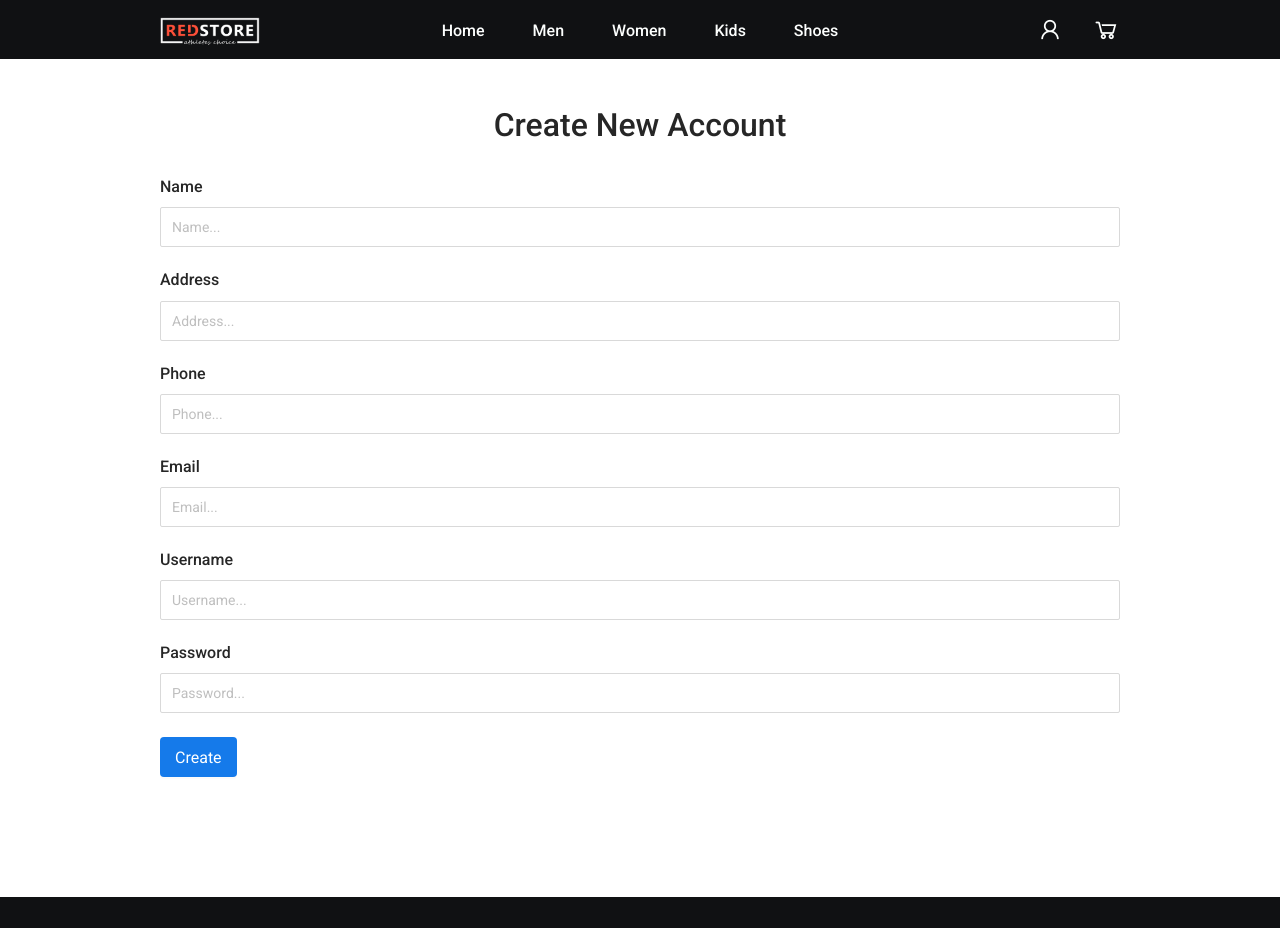
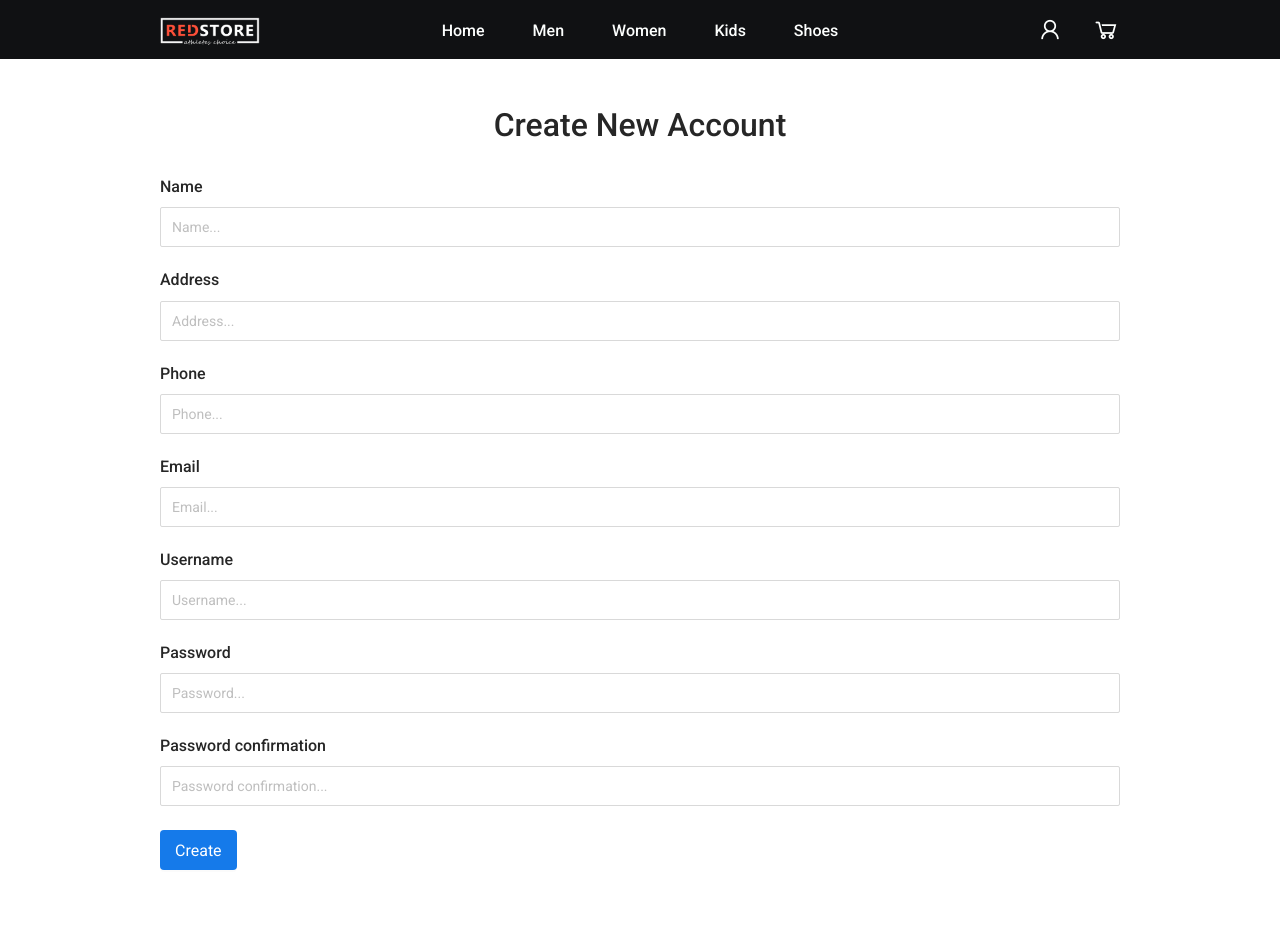
Before and after one commit to thanhvu233/Ecommerce-website, a React (Create React App) app: page /register in a window 1280 px wide. Shown: the top 928 px of the page. Built offline with nearby package versions, Linux system fonts and the light colour scheme.

Commit message:
Refactor sign up function

```diff
--- a/src/API/userApi.js
+++ b/src/API/userApi.js
@@ -21,6 +21,11 @@ const userApi = {
 
         return axiosClient.post(url, data);
     },
+    signUp(data) {
+        const url = '/users/signup';
+
+        return axiosClient.post(url, data);
+    }
 };
 
 export default userApi;
--- a/src/components/registerEdit/UserForm.js
+++ b/src/components/registerEdit/UserForm.js
@@ -23,6 +23,15 @@ const schema = yup
             .string()
             .required('Please enter a password')
             .min(8, 'Password must be at least 8 characters'),
+        passwordConfirm: yup
+            .string()
+            .required('Please enter password confirmation')
+            .min(8, 'Password confirmation must match password')
+            .test(
+                'password-confirmation',
+                'Password confirmation must match password',
+                (value, context) => value === context.parent.password,
+            )
     })
     .required();
 
@@ -155,10 +164,26 @@ export function UserForm({ isEdit, initialValues, onSubmit }) {
                             />
                             <p className={styles.errorMsg}>{errors.password?.message}</p>
                         </div>
+                        <div className={styles.password}>
+                            <label className={styles.label}>Password confirmation</label>
+                            <Controller
+                                name='passwordConfirm'
+                                control={control}
+                                render={({ field }) => (
+                                    <Input
+                                        {...field}
+                                        type='password'
+                                        className='inputField'
+                                        placeholder='Password confirmation...'
+                                    />
+                                )}
+                            />
+                            <p className={styles.errorMsg}>{errors.passwordConfirm?.message}</p>
+                        </div>
 
                         {/* Submit Button */}
                         <div className={`${styles.submitBtn} submitBtn`}>
-                            <Button htmlType='submit' size='large'>
+                            <Button htmlType='submit' size='large' loading={isSubmitting}>
                                 {isEdit ? 'Enter' : 'Create'}
                             </Button>
                         </div>
--- a/src/pages/RegisterEditPage.js
+++ b/src/pages/RegisterEditPage.js
@@ -1,7 +1,6 @@
 import React, { useEffect, useState } from 'react';
 import { useHistory, useParams } from 'react-router-dom';
 import Swal from 'sweetalert2';
-import { v4 as uuid } from 'uuid';
 import userApi from '../API/userApi';
 import { Footer, Header, Wrapper } from '../components/common';
 import { UserForm } from '../components/registerEdit';
@@ -35,6 +34,8 @@ function RegisterEditPage() {
                     title: 'Update info successfully',
                     showConfirmButton: false,
                     timer: 2000,
+                    allowOutsideClick: false,
+                    allowEscapeKey: false,
                 });
             } catch (error) {
                 console.log('Can&apos;t update info by id', error);
@@ -42,23 +43,28 @@ function RegisterEditPage() {
         } else {
             try {
                 const newUser = {
-                    id: uuid(),
                     ...formValues,
                 };
 
-                await userApi.add(newUser);
+                const data = await userApi.signUp(newUser);
 
+                if (data.data.userId) {
                     Swal.fire({
                         icon: 'success',
                         title: 'Create account successfully',
                         showConfirmButton: false,
                         timer: 2000,
+                        allowOutsideClick: false,
+                        allowEscapeKey: false,
                     });
 
                     setTimeout(() => {
                         localStorage.setItem('path', '/register');
                         history.push('/login');
                     }, 2000);
+                }
+
+
             } catch (error) {
                 console.log('Can&apos;t create account', error);
             }
```
Lines whose indentation alone changed are shown as unchanged.
